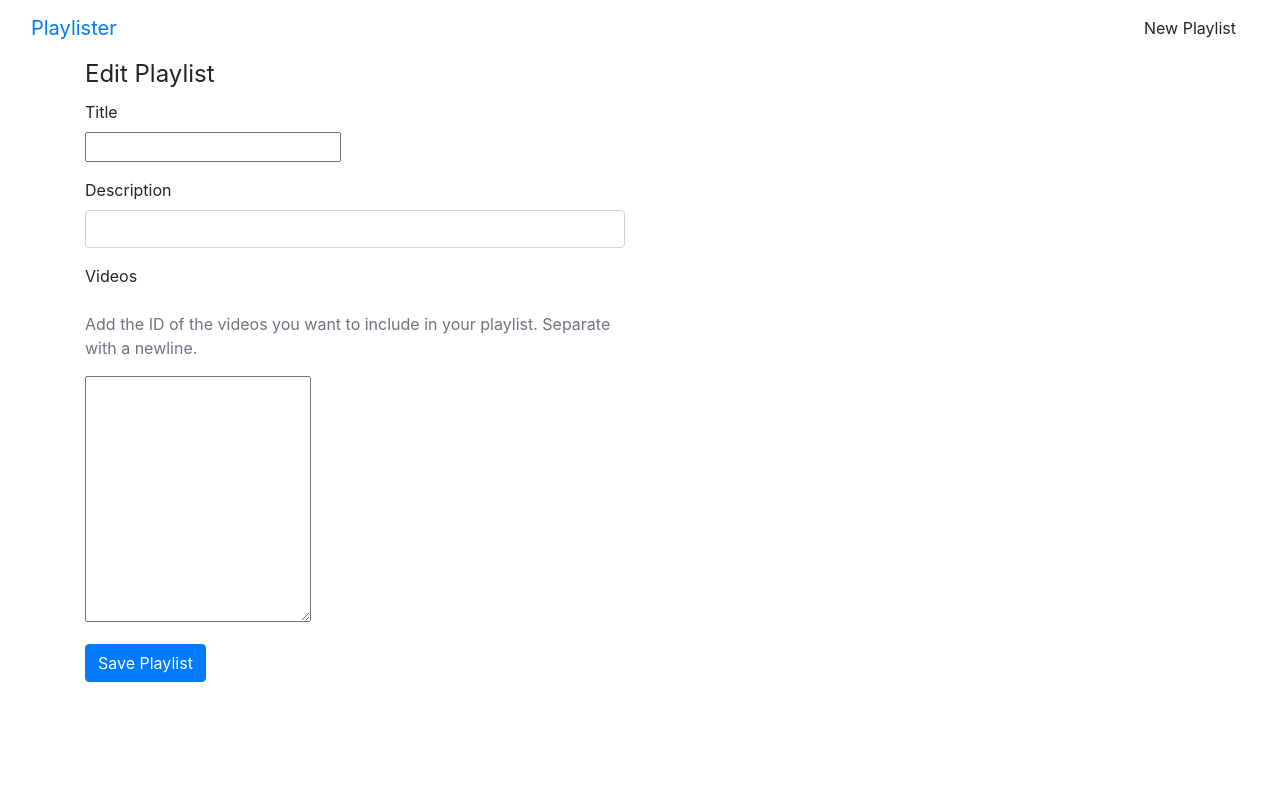
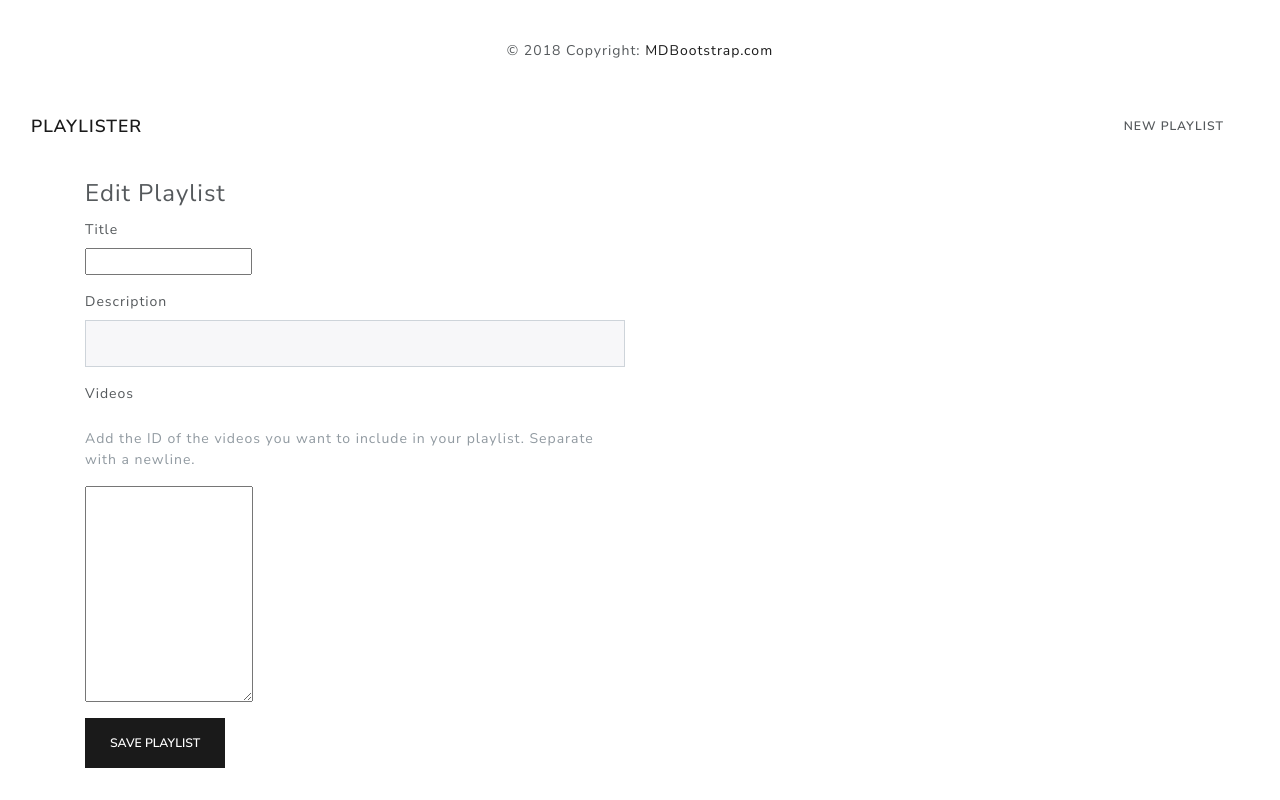
Before and after one commit to furgot100/playlister2, a Flask app: page /playlists/new in a window 1280 px wide. Run offline with Flask 2, Linux system fonts and the light colour scheme; some libraries are stand-ins or nearby versions.

Commit message:
final heroku push

```diff
--- a/app.py
+++ b/app.py
@@ -43,6 +43,7 @@ def playlists_submit():
         'videos': videos,
         'video_ids': video_ids
     }
+    print(playlist)
     playlist_id = playlists.insert_one(playlist).inserted_id
     return redirect(url_for('playlists_show', playlist_id=playlist_id))
 
@@ -100,6 +101,13 @@ def comments_new():
     return redirect(url_for('playlists_show', playlist_id=request.form.get('playlist_id')))
 
 
+@app.route('/playlists/comments/<comment_id>', methods=['POST'])
+def comments_delete(comment_id):
+    """Action to delete a comment."""
+    comment = comments.find_one({'_id': ObjectId(comment_id)})
+    comments.delete_one({'_id': ObjectId(comment_id)})
+    return redirect(url_for('playlists_show', playlist_id=comment.get('playlist_id')))
+
 
 if __name__ == '__main__':
     app.run(debug=True, host='0.0.0.0', port=os.environ.get('PORT', 5000))
--- a/templates/base.html
+++ b/templates/base.html
@@ -1,10 +1,28 @@
+<!-- templates/base.html -->
+
+<!-- Footer -->
+<footer class='page-footer font-small blue pt-4'>
+  <div class='container-fluid text-center'>
+       <div class='row'>
+       <hr class='clearfix w-100 d-md-none pb-3'>
+
+       </div>
+  </div>
+  <div class='footer-copyright text-center py-3'>© 2018 Copyright:
+     <a href='https://mdbootstrap.com/education/bootstrap/'> MDBootstrap.com</a>
+  </div>
+</footer>
+
+
+
 <!doctype html>
 <html>
 <head>
-    <meta charset='utf-8'>
-    <title>Playlister</title>
-    <!-- We'll use the compiled and minified CSS from version 4.3.1 for this tutorial -->
-    <link rel="stylesheet" href="https://stackpath.bootstrapcdn.com/bootstrap/4.3.1/css/bootstrap.min.css" integrity="sha384-ggOyR0iXCbMQv3Xipma34MD+dH/1fQ784/j6cY/iJTQUOhcWr7x9JvoRxT2MZw1T" crossorigin="anonymous">
+  <meta charset='utf-8'>
+  <title>Playlister</title>
+  <!-- Latest compiled and minified CSS -->
+
+  <link rel='stylesheet' href='https://bootswatch.com/4/flatly/bootstrap.min.css'>
 </head>
 <body>
   <!-- add in the navbar -->
@@ -12,14 +30,12 @@
 
 
   <div class='container'>
-    {% block content %}{% endblock %}
+  {% block content %}{% endblock %}
   </div>
-
-  <!-- We'll use jquery version 3.3.1 for this tutorial -->
-  <script src="https://code.jquery.com/jquery-3.3.1.slim.min.js" integrity="sha384-q8i/X+965DzO0rT7abK41JStQIAqVgRVzpbzo5smXKp4YfRvH+8abtTE1Pi6jizo" crossorigin="anonymous"></script>
-  <!-- We'll use popper.js version 1.14.7 for this tutorial -->
-  <script src="https://cdnjs.cloudflare.com/ajax/libs/popper.js/1.14.7/umd/popper.min.js" integrity="sha384-UO2eT0CpHqdSJQ6hJty5KVphtPhzWj9WO1clHTMGa3JDZwrnQq4sF86dIHNDz0W1" crossorigin="anonymous"></script>
-  <!-- We'll use the compiled and minified JavaScript from version 4.3.1 for this tutorial -->
-  <script src="https://stackpath.bootstrapcdn.com/bootstrap/4.3.1/js/bootstrap.min.js" integrity="sha384-JjSmVgyd0p3pXB1rRibZUAYoIIy6OrQ6VrjIEaFf/nJGzIxFDsf4x0xIM+B07jRM" crossorigin="anonymous"></script>
+  <!-- Latest compiled and minified JavaScript -->
+  <script src='https://maxcdn.bootstrapcdn.com/bootstrap/3.3.7/js/bootstrap.min.js'></script>
+  <head>
+    <link rel='stylesheet' href='https://bootswatch.com/4/lux/bootstrap.min.css'>
+  </head>
 </body>
 </html>
--- a/templates/partials/comment.html
+++ b/templates/partials/comment.html
@@ -4,5 +4,8 @@
     <div class='card-block'>
         <h4 class='card-title'>{{ comment.title }}</h4>
         <p class='card-text'>{{ comment.content }}</p>
+        <p><form method='POST' action='/playlists/comments/{{ comment._id }}'>
+            <button class='btn btn-link' type='submit'>Delete</button>
+        </form></p>
     </div>
 </div>
--- a/templates/playlists_show.html
+++ b/templates/playlists_show.html
@@ -6,6 +6,10 @@
 <div class='row'>
     <div class='col-sm-6 col-sm-offset-3'>
         <h1>{{ playlist.title }}</h1>
+        {% if playlist.created_at %}
+        <p class='text-muted'>Created on {{ playlist.created_at.strftime('%A, %d %B, %Y') }}
+            at {{ playlist.created_at.strftime('%I:%M %p') }}</p>
+        {% endif %}
         <h2>{{ playlist.description }}</h2>
         {% for video in playlist.videos %}
             <div class="card"><div class="card-body">
@@ -14,6 +18,7 @@
         {% endfor %}
         <p><a href='/playlists/{{ playlist._id }}/edit'>Edit</a></p>
         <p><form method='POST' action='/playlists/{{ playlist._id }}/delete'>
+            <input type='hidden' name='_method' value='DELETE'>
             <button class='btn btn-primary' type='submit'>Delete</button>
         </form></p>
 
```
